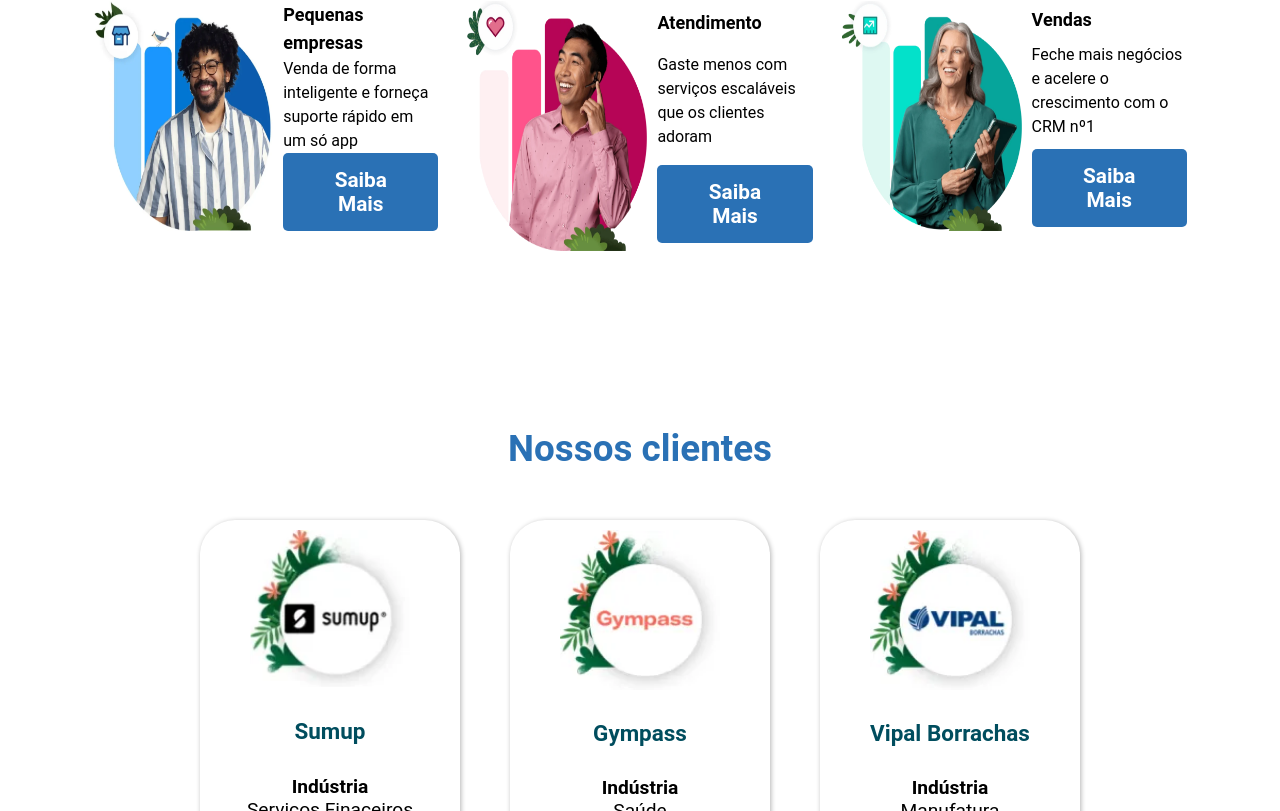
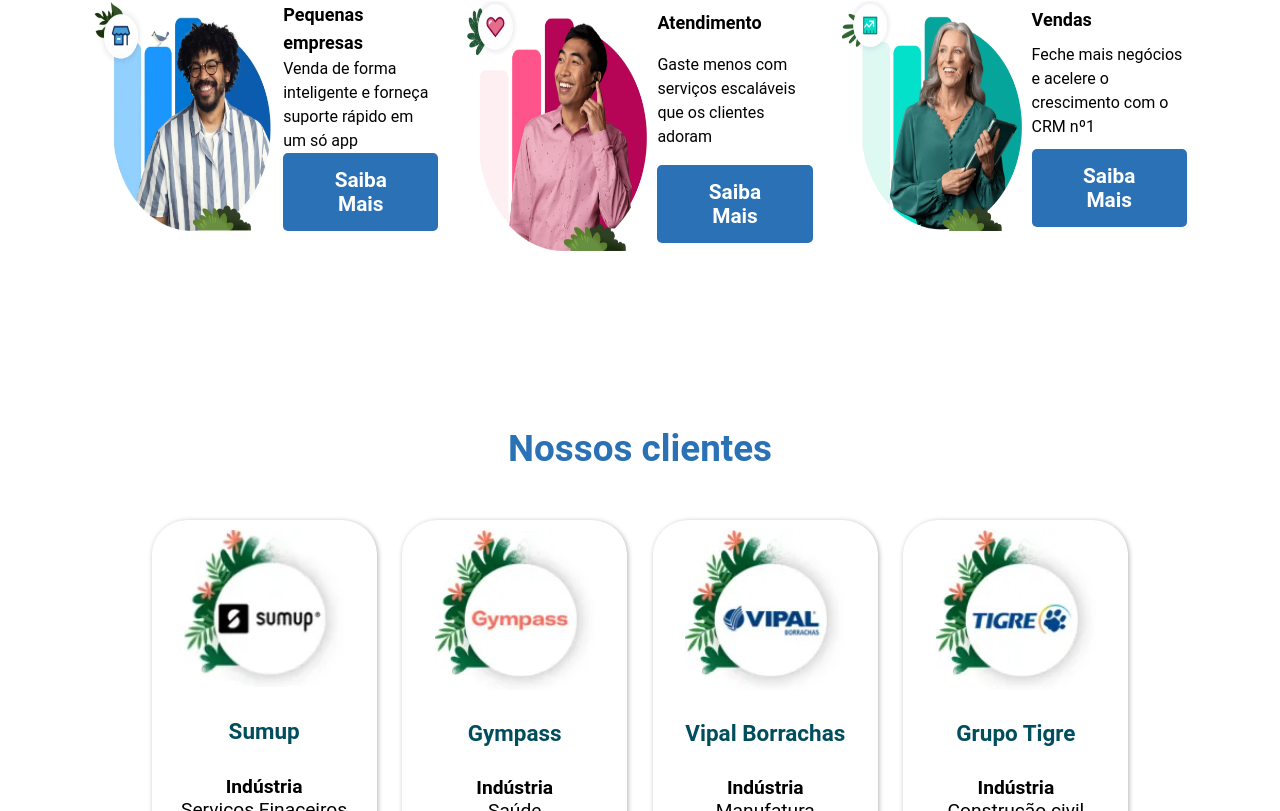
Before and after one commit to nemcolas/salesforce_web, a Next.js app: page / in a window 1280 px wide. Shown: the part 1989-2800 px from the top of the page. Built offline with nearby package versions, Linux system fonts and the light colour scheme.

Commit message:
adicionado formatação para os cards de nossos clientes

```diff
--- a/src/app/page.tsx
+++ b/src/app/page.tsx
@@ -1,6 +1,7 @@
 import { ContainerContentLeft, ContainerContentCenter } from '../components/Container';
 import { Cards, CardOurProducts, CardOurClients } from '../components/Cards';
 import '../style/homepage.css'
+import '../i18n'
 
 export default function Home() {
   return (
@@ -71,6 +72,19 @@ export default function Home() {
 
         <CardOurClients title='Grupo Tigre' img='/image-index/tigre-customers-home.webp' alt='logo da empresa Grupo Tigre com flores e arbustos ao fundo' paragraph='Construção civil' link='https://www.salesforce.com/br/customer-success-stories/grupo-tigre/'/>
       </ContainerContentCenter>
+
+
+      <ContainerContentLeft title='O que é CRM ?'
+        textParagraph='Aprenda tudo sobre o CRM, como unificar todas as suas equipes e como impulsionar o crescimento e a produtividade em toda a sua empresa'
+        linkButton='https://www.salesforce.com/br/crm/'
+        imgContainer='/image-index/php-rc-what-is-crm.webp'
+        altImgContainer='Mascote Astro apresentando funcionalidades do Sales Cloud'
+        textButton='Saiba Mais'
+      />
+
+      <ContainerContentCenter title='Eventos online e aprendizado Salesforce'>
+
+      </ContainerContentCenter>
     </main>
   );
 }
--- a/src/components/Cards/style.css
+++ b/src/components/Cards/style.css
@@ -71,14 +71,20 @@ div.cardOurProducts img {
 /* abaixo temos a formatação para o card ourClient */
 
 div.card-client {
-    margin: 0 25px;
+    margin-bottom:1.8rem;
+    padding-top: 10px;
+    max-width: 225px;
+    min-width: 140px;
     height: 400px;
-    margin-bottom: 40px;
     align-items: center;
-    padding-top: 10px;
-    flex:100%;
-    max-width: 260px;
-    min-width: 140px;
+}
+
+div.card-client:nth-child(2) {
+    margin: 0 0.8rem 1.8rem 1.6rem;
+}
+
+div.card-client:nth-child(3) {
+    margin: 0 1.6rem 1.8rem 0.8rem;
 }
 
 div.card-client h3 {
@@ -93,7 +99,6 @@ div.card-client img {
 
 @media screen and (max-width: 768px) {
     div.card-client {
-        margin: 0 auto 40px auto;
         max-width: 650px;
     }
 
--- a/src/components/Container/index.tsx
+++ b/src/components/Container/index.tsx
@@ -22,7 +22,7 @@ function ContainerContentLeft(props: containerContentLeftProps) {
 
 function ContainerContentCenter(props: conterinarContentCenterProps) {
   return (
-    <section className='mb-44'>
+    <section className='mb-44 container-content-center'>
       <h2 className='text-center'>{props.title}</h2>
       <div className='flex justify-center flex-wrap'>
         {props.children}
--- a/src/components/Container/style.css
+++ b/src/components/Container/style.css
@@ -2,6 +2,7 @@
     min-width: 300px;
     max-width: 650px;
     flex: 2;
+    margin-left: 3.5rem;
 }
 
 .containerContentLeft > div {
--- /dev/null
+++ b/src/i18n.ts
@@ -0,0 +1,33 @@
+// import i18n from "i18next";
+// import { initReactI18next } from "react-i18next";
+
+// // the translations
+// // (tip move them in a JSON file and import them,
+// // or even better, manage them separated from your code: https://react.i18next.com/guides/multiple-translation-files)
+// const resources = {
+//   en: {
+//     translation: {
+//       "Welcome to React": "Welcome to React and react-i18next"
+//     }
+//   },
+//   fr: {
+//     translation: {
+//       "Welcome to React": "Bienvenue à React et react-i18next"
+//     }
+//   }
+// };
+
+// i18n
+//   .use(initReactI18next) // passes i18n down to react-i18next
+//   .init({
+//     resources,
+//     lng: "en", // language to use, more information here: https://www.i18next.com/overview/configuration-options#languages-namespaces-resources
+//     // you can use the i18n.changeLanguage function to change the language manually: https://www.i18next.com/overview/api#changelanguage
+//     // if you're using a language detector, do not define the lng option
+
+//     interpolation: {
+//       escapeValue: false // react already safes from xss
+//     }
+//   });
+
+//   export default i18n;
--- a/src/style/homepage.css
+++ b/src/style/homepage.css
@@ -1,7 +1,7 @@
 h1, h2 {
     font-size: 2.3rem;
 }
-h2 {
+section.container-content-center h2 {
     margin-bottom: 50px;
 }
 
```
